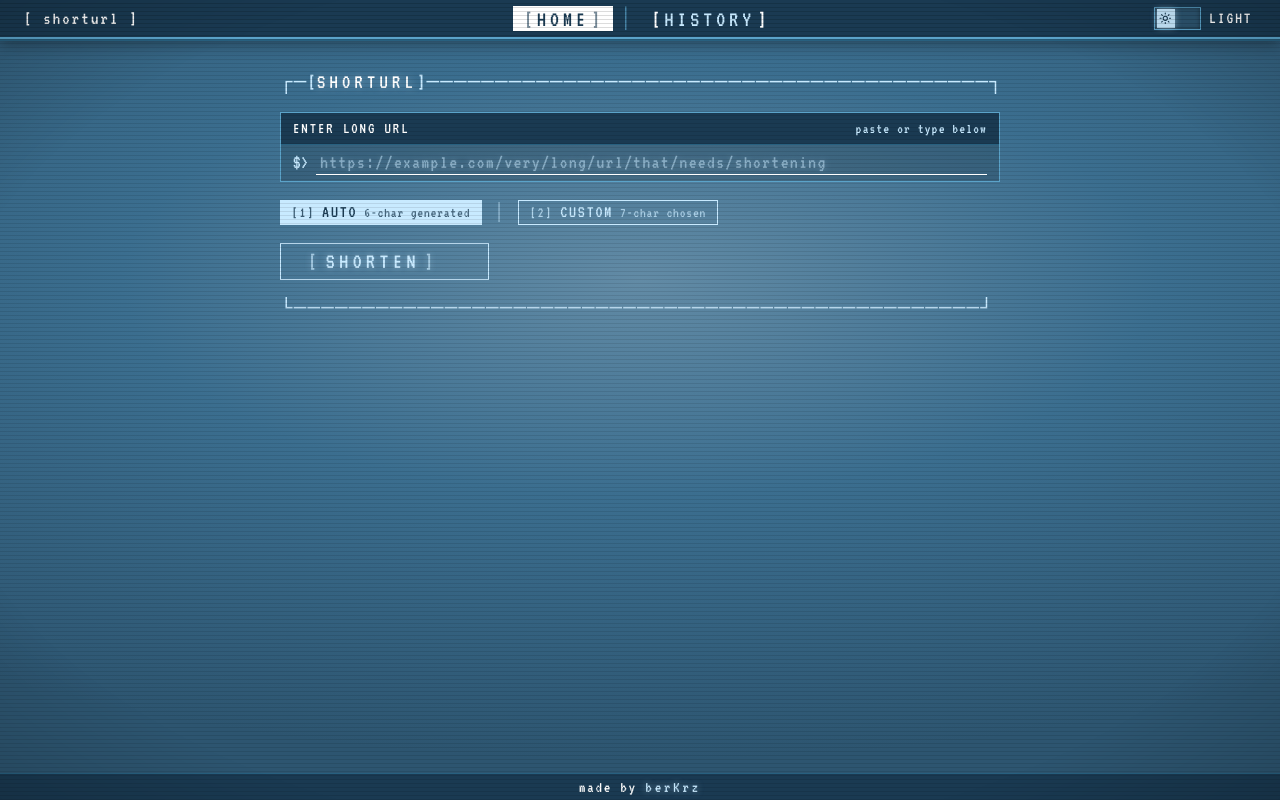
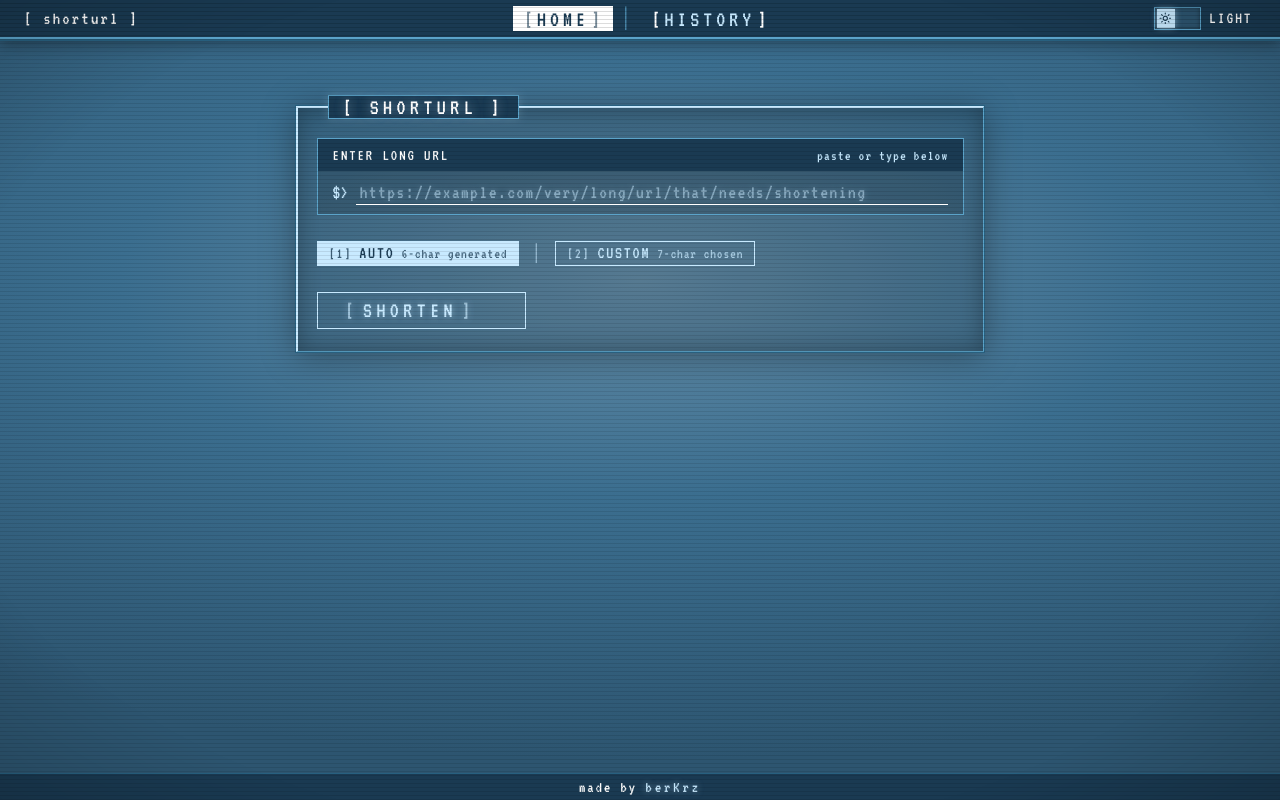
Before and after one commit to berKrz/URL-shortener, a Vue app in the folder frontend/: page / in a window 1280 px wide. Built offline with nearby package versions, Linux system fonts and the light colour scheme.

Commit message:
style: change fieldset stlying

```diff
--- a/frontend/src/views/HomeView.vue
+++ b/frontend/src/views/HomeView.vue
@@ -1,11 +1,9 @@
 <template>
   <div class="home">
-
-    <div class="home-title">
-      <span class="title-bracket">┌─[</span>
-      <span class="title-text">SHORTURL</span>
-      <span class="title-bracket">]─────────────────────────────────────────┐</span>
-    </div>
+    <fieldset class="home-fieldset">
+      <legend class="home-legend">
+        <span class="legend-text">[ SHORTURL ]</span>
+      </legend>
 
       <div class="panel" :class="{ 'panel--error': errors.longUrl }">
         <div class="panel-header">
@@ -97,7 +95,6 @@
               <Copy  v-else        :size="14" :stroke-width="2" />
               {{ copied ? 'COPIED' : 'COPY' }}
             </button>
-
             <a class="result-action" :href="result" target="_blank" rel="noopener">
               <ExternalLink :size="14" :stroke-width="2" />
               OPEN
@@ -105,11 +102,7 @@
           </div>
         </div>
       </Transition>
-
-    <div class="home-footer-rule">
-      <span>└──────────────────────────────────────────────────┘</span>
-    </div>
-
+    </fieldset>
   </div>
 </template>
 
@@ -171,25 +164,46 @@
     font-family: 'VT323', monospace;
     display: flex;
     flex-direction: column;
-    gap: 1.1rem;
     max-width: 720px;
-    margin: 0 auto;
-    padding-top: 0.5rem;
+    margin: 2rem auto 0;
+    padding: 0 1rem;
   }
 
-  /* ─── Title ───────────────────────────────────────── */
-  .home-title {
-    font-size: 1.3rem;
-    letter-spacing: 0.06em;
-    color: var(--crt-text);
-    white-space: nowrap;
-    overflow: hidden;
+  /* ─── Fieldset ────────────────────────────────────── */
+  .home-fieldset {
+    display: flex;
+    flex-direction: column;
+    gap: 1.4rem;
+    border: 1px solid var(--crt-border-bright);
+    border-top: 2px solid var(--crt-text);
+    border-left: 2px solid var(--crt-text);
+    padding: 1.2rem 1.2rem 1.4rem;
+    border-radius: 0;
     animation: fadeIn 0.4s ease both;
+    position: relative;
+    background: rgba(0, 0, 0, 0.12);
+    box-shadow:
+      inset 0 0 24px rgba(0, 0, 0, 0.3),
+      0 0 0 1px var(--crt-border-dim),
+      0 4px 32px rgba(0, 0, 0, 0.35);
   }
 
-  .title-text {
+  /* ─── Legend ──────────────────────────────────────── */
+  .home-legend {
+    font-family: 'VT323', monospace;
+    font-size: 1.4rem;
+    letter-spacing: 0.12em;
+    padding: 0 0.6em;
+    margin-left: 0.5em;
+    color: var(--crt-text);
+    background: var(--crt-header-bg);
+    border: 1px solid var(--crt-border-bright);
+    box-shadow: 0 0 10px var(--crt-glow-wide);
+  }
+
+  .legend-text {
     color: var(--crt-highlight);
-    text-shadow: 0 0 8px var(--crt-glow);
+    text-shadow: 0 0 10px var(--crt-glow), 0 0 24px var(--crt-glow-wide);
     letter-spacing: 0.2em;
   }
 
@@ -214,12 +228,10 @@
     display: flex;
     align-items: center;
     justify-content: space-between;
-    padding: 0.2em 0.75em;
+    padding: 0.35em 0.9em;
     background: var(--crt-header-bg);
-    border-bottom: 1px solid var(--crt-border-dim);
     font-size: 1rem;
     letter-spacing: 0.12em;
-    /* reserve height so hint/error swap doesn't shift layout */
     min-height: 2em;
   }
 
@@ -239,12 +251,12 @@
     animation: errShake 0.3s ease both;
   }
 
-  /* ─── Inputs ────────────────────────────���─────────── */
+  /* ─── Inputs ─────────────────────────────────────── */
   .input-row {
     display: flex;
     align-items: center;
     gap: 0.5em;
-    padding: 0.4em 0.75em;
+    padding: 0.6em 0.9em;
   }
 
   .input-prompt {
@@ -304,6 +316,7 @@
     font-size: 1.1rem;
     letter-spacing: 0.1em;
     animation: fadeIn 0.4s ease 0.15s both;
+    padding-top: 0.2rem;
   }
 
   .mode-sep { color: var(--crt-text); opacity: 0.6; }
@@ -346,6 +359,7 @@
   .submit-row {
     display: flex;
     animation: fadeIn 0.4s ease 0.2s both;
+    padding-top: 0.2rem;
   }
 
   .submit-btn {
@@ -419,17 +433,6 @@
   .result-action:hover { color: var(--crt-header-bg); background: var(--crt-text); border-color: var(--crt-text); }
   .result-action:focus-visible { outline: 1px solid var(--crt-highlight); outline-offset: 2px; }
 
-  /* ─── Bottom rule ─────────────────────────────────── */
-  .home-footer-rule {
-    color: var(--crt-text);
-    font-size: 1.3rem;
-    letter-spacing: 0.06em;
-    overflow: hidden;
-    opacity: 0.4;
-    animation: fadeIn 0.4s ease both;
-    white-space: nowrap;
-  }
-
   /* ─── Transitions ─────────────────────────────────── */
   .panel-slide-enter-active,
   .panel-slide-leave-active {
```
Lines whose indentation alone changed are shown as unchanged.
